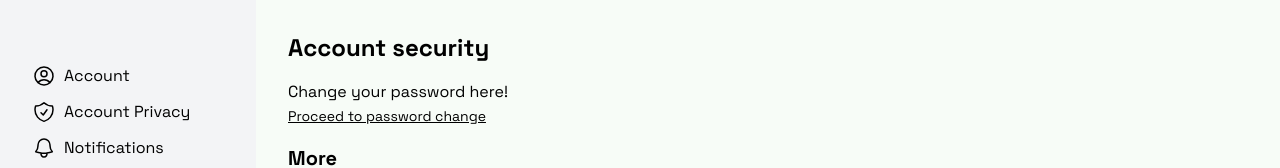
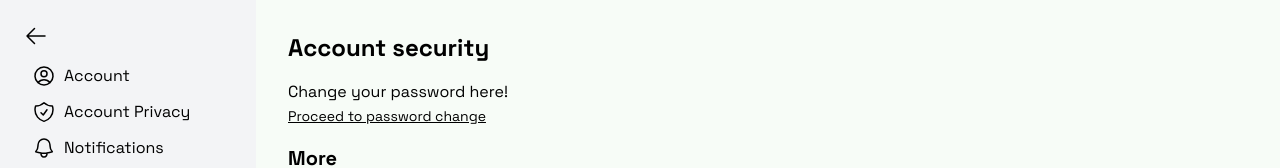
Before and after one commit to kristzz/pauguruGazeji, a Next.js app in the folder frontend/: page /settings/account in a window 1280 px wide. Shown: the top 168 px of the page. Built offline with nearby package versions, Linux system fonts and the light colour scheme.

Commit message:
kkas kkas

```diff
--- a/frontend/src/app/leaderboard/page.tsx
+++ b/frontend/src/app/leaderboard/page.tsx
@@ -63,7 +63,7 @@ const Leaderboard = () => {
             <div className="bg-main-white shadow-lg border border-gray-200 rounded-lg w-screen p-4 md:p-6 overflow-x-auto">
                 <div className="flex">
                     {/* Back Button */}
-                    <Link href="/tasks" className="p-2 fixed top-4 left-4 z-10">
+                    <Link href="/profile" className="p-2 fixed top-4 left-4 z-10">
                         <svg xmlns="http://www.w3.org/2000/svg" fill="none" viewBox="0 0 24 24" strokeWidth="1.5" stroke="currentColor" className="size-6">
                             <path strokeLinecap="round" strokeLinejoin="round" d="M10.5 19.5 3 12m0 0 7.5-7.5M3 12h18" />
                         </svg>
--- a/frontend/src/app/settings/layout.tsx
+++ b/frontend/src/app/settings/layout.tsx
@@ -17,7 +17,7 @@ export default function SettingsLayout({ children }: { children: ReactNode }) {
   return (
     <div className="flex w-screen h-screen bg-main-white">
       {/* Toggle button for mobile on the right */}
-      <Link href="/profile" className="block md:hidden p-2 fixed top-4 left-4 z-10">
+      <Link href="/profile" className="block p-2 fixed top-4 left-4 z-10">
         <svg xmlns="http://www.w3.org/2000/svg" fill="none" viewBox="0 0 24 24" stroke-width="1.5" stroke="currentColor" className="size-6">
           <path stroke-linecap="round" stroke-linejoin="round" d="M10.5 19.5 3 12m0 0 7.5-7.5M3 12h18" />
         </svg>
```
Also changed, not shown: 1 other file (tests, documents, lock files or other folders).
